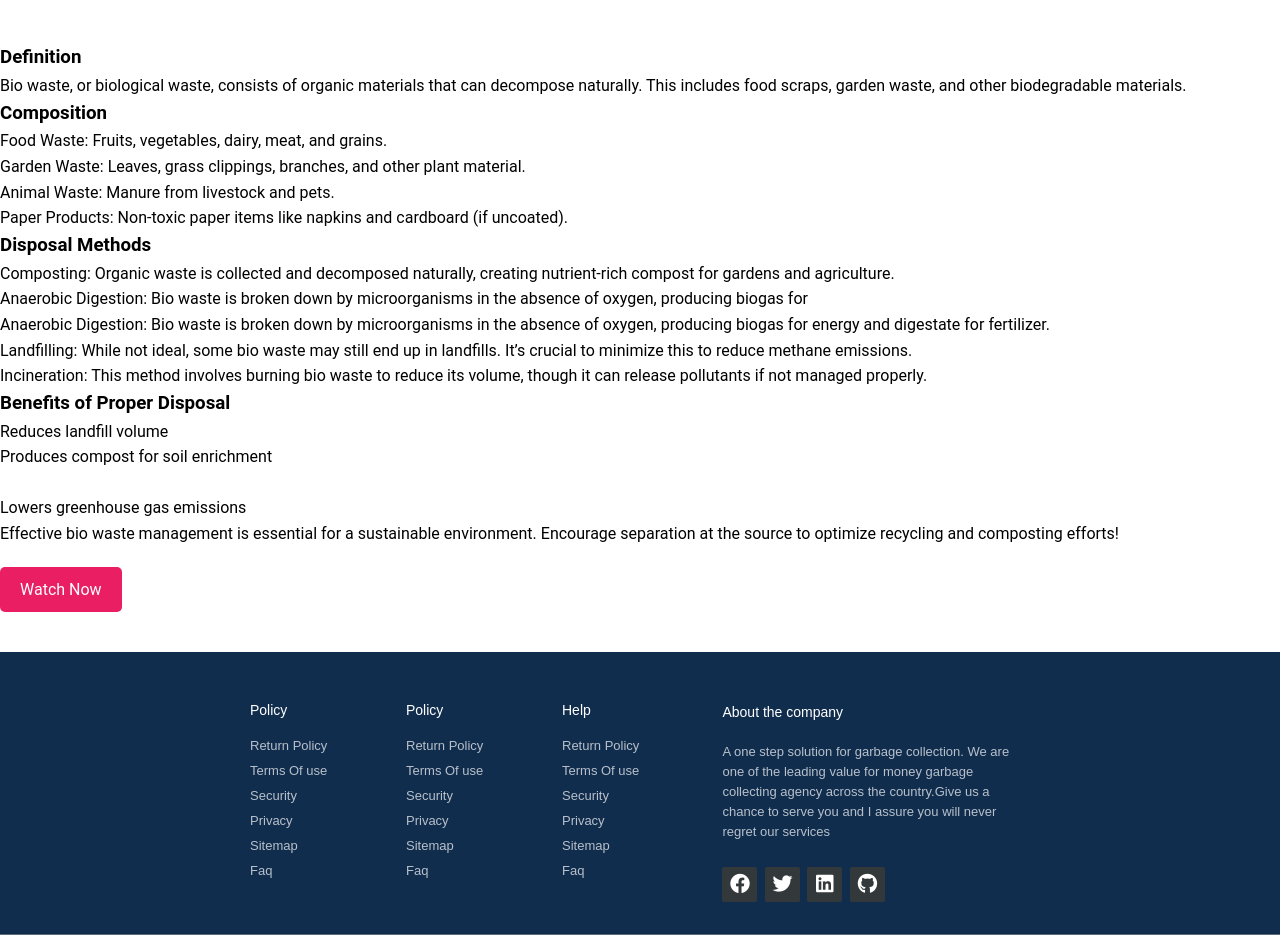
After one commit to solitude545/Garbage_Collection, a Django app: page /bio/ in a window 1280 px wide. The commit adds this page. Shown: the part 523-1458 px from the top of the page. Run offline with Django 5.2, Linux system fonts and the light colour scheme.

Commit message:
second commit

```diff
--- a/Garbage/Customers/urls.py
+++ b/Garbage/Customers/urls.py
@@ -8,6 +8,7 @@ urlpatterns=[
     path('login/',views.login_view, name='login_view'),
     path('register/', views.register, name='register'),
     path('base/', views.base_view, name='base_view'),
+    path('bio/',views.bio_view,name='bio_view'),
 
 
 
--- a/Garbage/Customers/views.py
+++ b/Garbage/Customers/views.py
@@ -1,54 +1,53 @@
 from django.shortcuts import render,redirect
-from.models import user_reg
+from.models import *
 from django.contrib import messages
-from django.contrib.auth import login as auth_login
+from django.contrib.auth import login as auth_login,authenticate
 # Create your views here.
 def home(request):
     return render(request,'home.html')
 def login_view(request):
+    if request.method == 'POST':
+        username = request.POST.get("username")
+        password = request.POST.get("password")
+
+        # Authenticate the user
+        user = authenticate(request, username=username, password=password)
+        print(user)
+
+        if user is not None:
+            # Log the user in
+            auth_login(request, user)
+
+            # Redirect to the desired page after successful login
+            return render(request, 'base.html',{'data':user})
+
+        else:
+            # Invalid credentials
+            return render(request, 'login.html', {'error': 'Invalid username or password'})
+
+    return render(request, 'login.html')
+def register(request):
     if request.method=='POST':
-        username=request.POST["username"]
-        password=request.POST["password"]
-        res=user_reg.objects.filter(username=username,password=password)
-        # res=logins.authenticate(username=username, password=password)
-        print(res)
-        if res.exists():
-            res1=user_reg.objects.get(username=username)
-            return render(request, 'base.html')
-        else:
-            return render(request,'login.html')
-    else:
-        return render(request,'login.html')
-
-def register(request):
-    if request.method == 'POST':
         username = request.POST.get('username')
         email = request.POST.get('email')
         phone = request.POST.get('phone')
         password = request.POST.get('password')
         cpassword = request.POST.get('cpassword')
-
         if password != cpassword:
             messages.error(request, "Passwords do not match")
             return render(request,'login.html')
-
-        if user_reg.objects.filter(email=email).exists():
-            messages.error(request, "Email already exists")
-            return render(request,'login.html')
-
-        if user_reg.objects.filter(username=username).exists():
-            messages.error(request, "Username already exists")
-            return render(request,'login.html')
-
-
-        user = user_reg(username=username, email=email, phone=phone, password=password)
-        user.save()
-
+        x=User(username=username)
+        x.set_password(password)
+        x.save()
+        UserProfile.objects.create(user=x,phone=phone,email=email)
         messages.success(request, "Registration successful. You can now log in.")
         return redirect('login_view')
-
-    return render(request, 'login.html')
+    else:
+        return render(request, 'login.html')
 
 
 def base_view(request):
     return render(request, 'base.html')
+
+def bio_view(request):
+    return render(request, 'bio.html')
--- a/Garbage/Garbage/settings.py
+++ b/Garbage/Garbage/settings.py
@@ -78,7 +78,7 @@ WSGI_APPLICATION = 'Garbage.wsgi.application'
 DATABASES = {
     'default': {
         'ENGINE': 'django.db.backends.mysql',
-        'NAME': 'customersdata',
+        'NAME': 'customers2',
         'USER': 'root',
         'PASSWORD':'root123',
         'HOST':'localhost',
@@ -104,7 +104,7 @@ AUTH_PASSWORD_VALIDATORS = [
     },
 ]
 
-
+AUTH_USER_MODEL='Customers.User'
 # Internationalization
 # https://docs.djangoproject.com/en/5.1/topics/i18n/
 
--- /dev/null
+++ b/Garbage/static/css/bio.css
@@ -0,0 +1,50 @@
+.biobody {
+    font-family: 'Montserrat', sans-serif;
+    margin: 0;
+    padding: 0;
+    background-color: #f0f0f0;
+    color: #333;
+}
+.bioheader h1{
+    background: #1a1a1a;
+    color: #fff;
+    padding: 30px;
+    text-align: center;
+    box-shadow: 0 4px 10px rgba(0, 0, 0, 0.2);
+}
+.bioheaderh2{
+    font-family: 'Lora', serif;
+    font-size: 2.5em;
+    margin: 0;
+}
+.biocontainer {
+    max-width: 800px;
+    margin: 20px auto;
+    padding: 20px;
+    background: #fff;
+    border-radius: 10px;
+    box-shadow: 0 2px 20px rgba(0, 0, 0, 0.1);
+}
+.bioimg {
+    max-width: 100%;
+    height: auto;
+    border-radius: 10px;
+    margin-bottom: 20px;
+}
+.biocontent {
+    margin-top: 20px;
+    line-height: 1.6;
+}
+.biobutton {
+    display: inline-block;
+    padding: 10px 20px;
+    margin-top: 20px;
+    background: #e91e63;
+    color: white;
+    text-decoration: none;
+    border-radius: 5px;
+    transition: background 0.3s ease;
+}
+.biobutton:hover {
+    background: #d81b60;
+}
--- a/Garbage/templates/base.html
+++ b/Garbage/templates/base.html
@@ -1,5 +1,9 @@
 {% extends 'index.html' %}
 {% load static %}
 {% block banner %}
-<p>hi</p>
+<div class="cardcontainer">
+    <a class="cardbox cardbox1" href="#"></a>
+    <a class="cardbox cardbox2" href="{% url 'bio_view' %}"></a>
+    <a class="cardbox cardbox3" href="#"></a>
+</div>
 {% endblock banner %}
--- /dev/null
+++ b/Garbage/templates/bio.html
@@ -0,0 +1,48 @@
+{% extends 'index.html' %}
+{% load static %}
+{% block banner %}
+<section>
+    <h1>Bio Waste: An Overview</h1>
+    <div class="biocontainer"></div>
+    <h2 class="bioheaderh2">Explore the Finer Things</h2>
+    <img src="your-image-url.jpg" alt="Description of image" class="bioimg">
+
+    <div class="biocontent">
+        <h3 class="">Definition</h3>
+        <P>Bio waste, or biological waste, consists of organic materials that can decompose naturally. This
+        includes food scraps, garden waste, and other biodegradable materials.</P>
+
+        <h3>Composition</h3>
+        <ul>
+        <li>Food Waste: Fruits, vegetables, dairy, meat, and grains.</li>
+        <li>Garden Waste: Leaves, grass clippings, branches, and other plant material.</li>
+        <li>Animal Waste: Manure from livestock and pets.</li>
+        <li>Paper Products: Non-toxic paper items like napkins and cardboard (if uncoated).</li>
+        </ul>
+
+        <h3>Disposal Methods</h3>
+        <ul>
+        <li>Composting: Organic waste is collected and decomposed naturally, creating nutrient-rich compost for gardens and
+        agriculture.</li>
+        <li>Anaerobic Digestion: Bio waste is broken down by microorganisms in the absence of oxygen, producing biogas for
+        <li>Anaerobic Digestion: Bio waste is broken down by microorganisms in the absence of oxygen, producing biogas for
+        energy and digestate for fertilizer.</li>
+        <li>Landfilling: While not ideal, some bio waste may still end up in landfills. It’s crucial to minimize this to
+        reduce methane emissions.</li>
+        <li>Incineration: This method involves burning bio waste to reduce its volume, though it can release pollutants if
+        not managed properly.</li>
+        </ul>
+        <h3>Benefits of Proper Disposal</h3>
+        <ul>
+        <li>Reduces landfill volume</li>
+        <li>Produces compost for soil enrichment</li>
+        <li></li>Lowers greenhouse gas emissions</li>
+        <li>Effective bio waste management is essential for a sustainable environment. Encourage separation at the source to
+        optimize recycling and composting efforts!</li>
+        </ul>
+        <a href="#" class="biobutton">Watch Now</a>
+    </div>
+</div>
+
+</section>
+{% endblock banner %}
--- a/Garbage/templates/home.html
+++ b/Garbage/templates/home.html
@@ -5,7 +5,7 @@
         <div class="left">
             <p class="title">Collect garbage at your footsteps.</p>
             <small class="description">A one step solution for garbage collection. We are one of the leading value for money garbage collecting agency across the country.Give us a chance to serve you and I assure you will never regret our services.</small>
-            <button type="button">Check services</button>
+            <a href="{% url 'login_view' %}"><button type="button" >Check services</button></a>
         </div>
 
     </section>
--- a/Garbage/templates/index.html
+++ b/Garbage/templates/index.html
@@ -13,6 +13,10 @@
     <!-- //styling components -->
     <link rel="stylesheet" href="https://cdnjs.cloudflare.com/ajax/libs/font-awesome/6.0.0-beta3/css/all.min.css">
     <link rel="stylesheet" href="{% static 'css/style.css' %}">
+    <link rel="stylesheet" href="{% static 'css/card.css' %}">
+    <link rel="stylesheet" href="{% static 'css/Bio.css' %}">
+    <link href="https://fonts.googleapis.com/css2?family=Lora:wght@400;700&family=Montserrat:wght@400;600&display=swap" rel="stylesheet">
+
 
 
 </head>
@@ -28,7 +32,6 @@
 
         {% block content %}
         {% endblock content %}
-
 
 
         <footer id="footer">
@@ -72,7 +75,9 @@
                      <div class="footer-right">
                         <p class="footer-company-about">
                             <span>About the company</span>
-                                A one step solution for garbage collection. We are one of the leading value for money garbage collecting agency across the country.Give us a chance to serve you and I assure you will never regret our services
+                            A one step solution for garbage collection. We are one of the leading value for money
+                            garbage collecting agency across the country.Give us a chance to serve you and I assure you
+                            will never regret our services
                         </p>
                         <div class="footer-icons">
                             <a href="#" data-toggle="tooltip" title="Facebook"><i class="fa-brands fa-facebook"></i></a>
@@ -85,7 +90,9 @@
                 <hr>
             </footer>
         </footer>
+
     </div>
     <!-- </div> -->
 </body>
+
 </html>
--- a/Garbage/templates/menu.html
+++ b/Garbage/templates/menu.html
@@ -2,29 +2,15 @@
 <section id="navbar" class="navbar" style="font-family: cursive;">
   <div class="navbar-brand">
     <p href="#" id="navbar-brand">
-          <img src="{% static 'images/logo.png' %}" alt="Logo"/>
+      <img src="{% static 'images/logo.png' %}" alt="Logo" />
     <p style="font-family: cursive;">PurePickupPlanet</p>
     </p>
   </div>
 
   <ul class="nav">
-        <div class="close-menu">
-          <ion-icon name="close-outline"></ion-icon>
-        </div>
     <li class="nav-item"><a href="#main">Home</a></li>
-        <li class="nav-item"><a href="/pages/orders.html">Orders</a></li>
-        <li class="nav-item"><a href="#customers">Customers</a></li>
-        <li class="nav-item"><a href="#services">Services</a></li>
-        <li class="nav-item"><a href="#footer">Footer</a></li>
+    <li class="nav-item"><a href="#services">Services</a>
+    <li class="nav-item"><a href="#services">About</a>
+    <li><div class="auth-section" id="section"><div class="nav-button-group"><button><a href="{% url 'login_view' %}"> <i class="fa-regular fa-user"></i></a></button></div></div></li>
   </ul>
-
-      <div class="auth-section" id="section">
-        <div class="nav-button-group">
-          <button><a href="{% url 'login_view' %}"> <i class="fa-regular fa-user"></i></a></button>
-
-        </div>
-      </div>
-      <div class="hamburger">
-        <ion-icon name="reorder-four-outline"></ion-icon>
-      </div>
 </section>
```
Also changed, not shown: Garbage/Customers/models.py (+32 -9 lines), Garbage/static/css/card.css (added, +63 -0 lines), Garbage/templates/login.html (+6 -10 lines), Garbage/Customers/migrations/0004_login_remove_user_reg_password_and_more.py (added), Garbage/Customers/migrations/0005_remove_user_reg_login_user_userprofile_delete_login_and_more.py (added), Garbage/static/images/Bio.png (added), Garbage/static/images/haz.png (added), Garbage/static/images/nonbio.png (added). Lines whose indentation alone changed are shown as unchanged.
